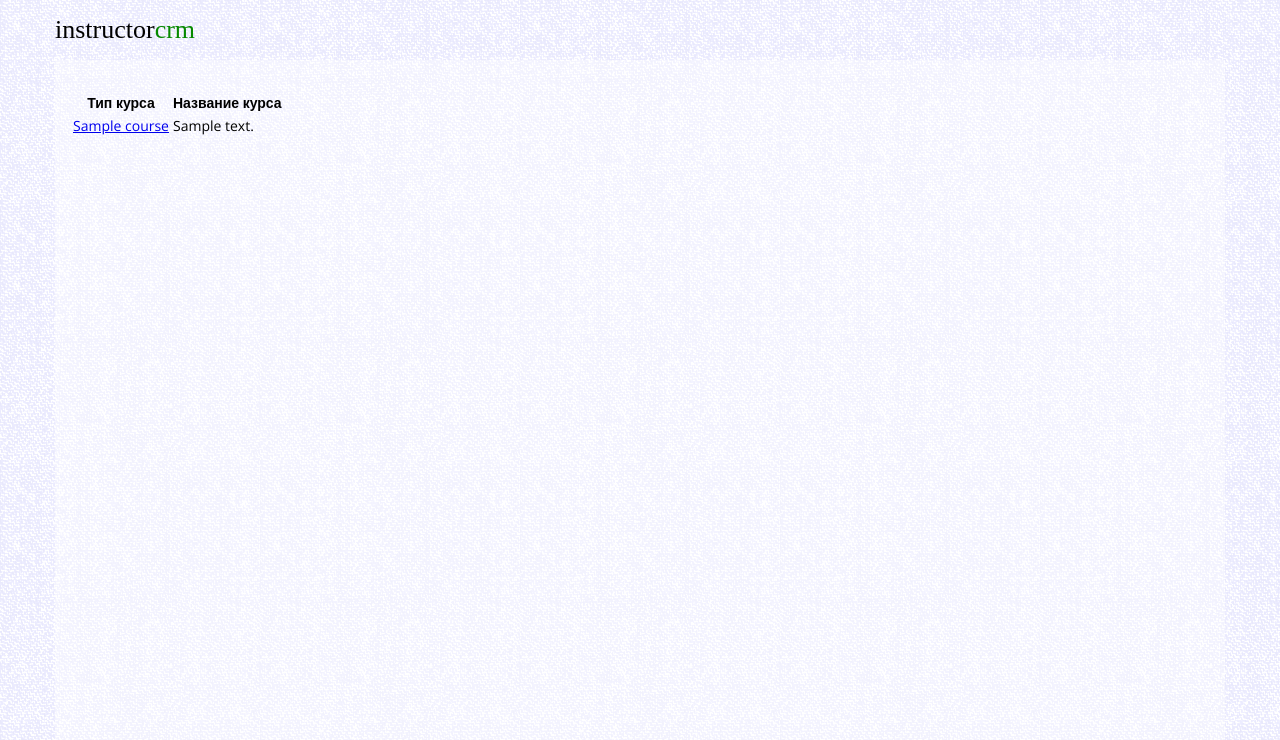
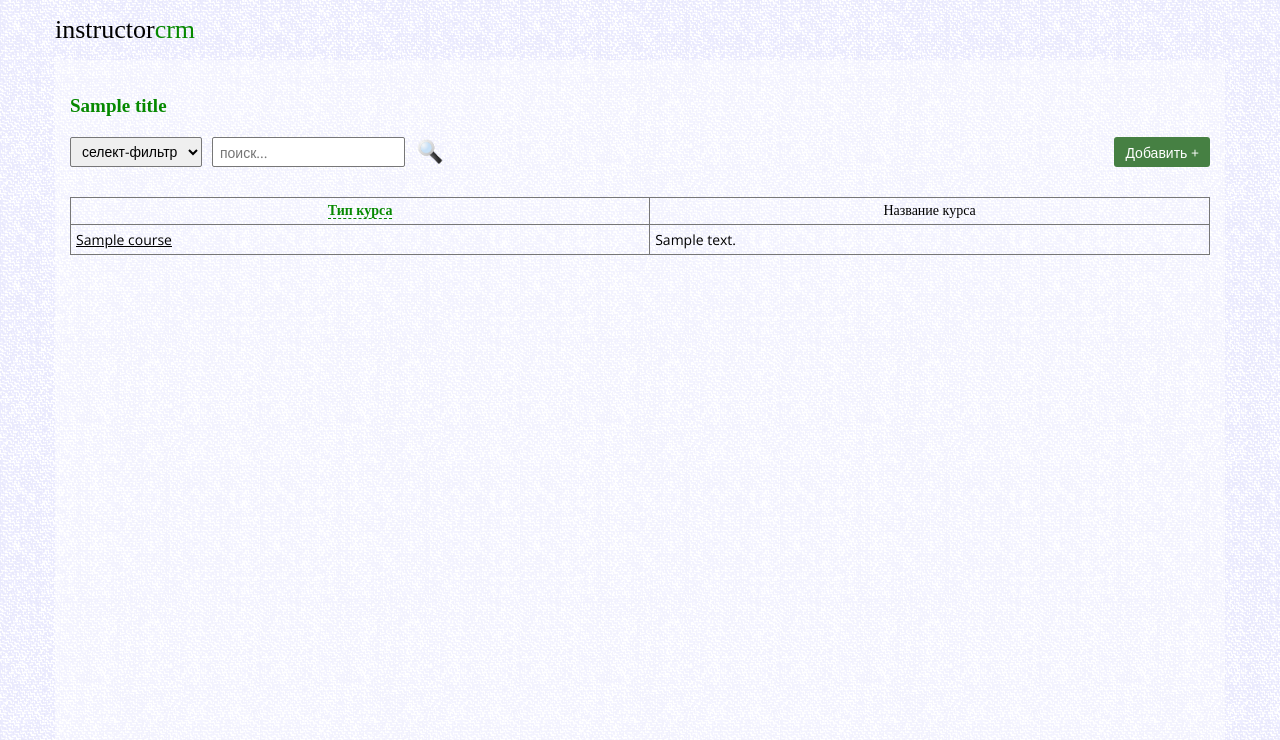
Before and after one commit to DenisDudnik/CRM_instructor, a Django app: template courses/templates/courses/course_list.html in a window 1280 px wide. Shown: the top 740 px of the page. Run offline with Django 4.2, Linux system fonts and the light colour scheme; tables that the repository leaves empty hold one stand-in row (values such as "Sample post"); the template is opened without the code that fills it: values that come from a table or form of the project are taken from there, most other values are stand-ins (such as "Sample title", 1, 10 or a date in 2020).

Commit message:
add button CRUD courses

```diff
--- a/courses/templates/courses/course_detail.html
+++ b/courses/templates/courses/course_detail.html
@@ -6,5 +6,7 @@
     <div class="title">{{ object.title }}</div>
     <p>{{ object.description }}</p>
     <p>Стоимость: {{ object.cost }}</p>
+    <a href="{% url 'courses:update' pk=object.pk %}"><button class="green">Редактировать</button></a>
+    <a href="{% url 'courses:delete' pk=object.pk %}"><button class="green">Удалить</button></a>
 </div>
 {% endblock %}
--- a/courses/templates/courses/course_list.html
+++ b/courses/templates/courses/course_list.html
@@ -2,6 +2,28 @@
 {% load static %}
 
 {% block content %}
+<div class="content-container">
+<div class="title">{{ title | capfirst }}</div>
+<div class="row-reverse">
+    <div class="filter-container margin-b-10">
+        <form>
+            <div class="row-wrap">
+                <div class="item">
+                    <select>
+                        <option>селект-фильтр</option>
+                        <option>значени1</option>
+                        <option>значени2</option>
+                    </select>
+                </div>
+                <div class="item"><input placeholder="поиск..."></div>
+                <div class="item"><input type="submit" class="search" value=""></div>
+            </div>
+        </form>
+    </div>
+    <div class="add-container margin-b-10">
+        <a href="{% url 'courses:create' %}"><button class="green">Добавить +</button></a>
+    </div>
+</div>
 <div class="table-container margin-t-15">
 <table class="list-table">
     <thead>
@@ -23,4 +45,5 @@
         <a href="{% url 'auth:create_user' %}" class="green">+ Добавить</a>
     {% endif %} {% endcomment %}
 </div>
+</div>
 {% endblock %}
```
